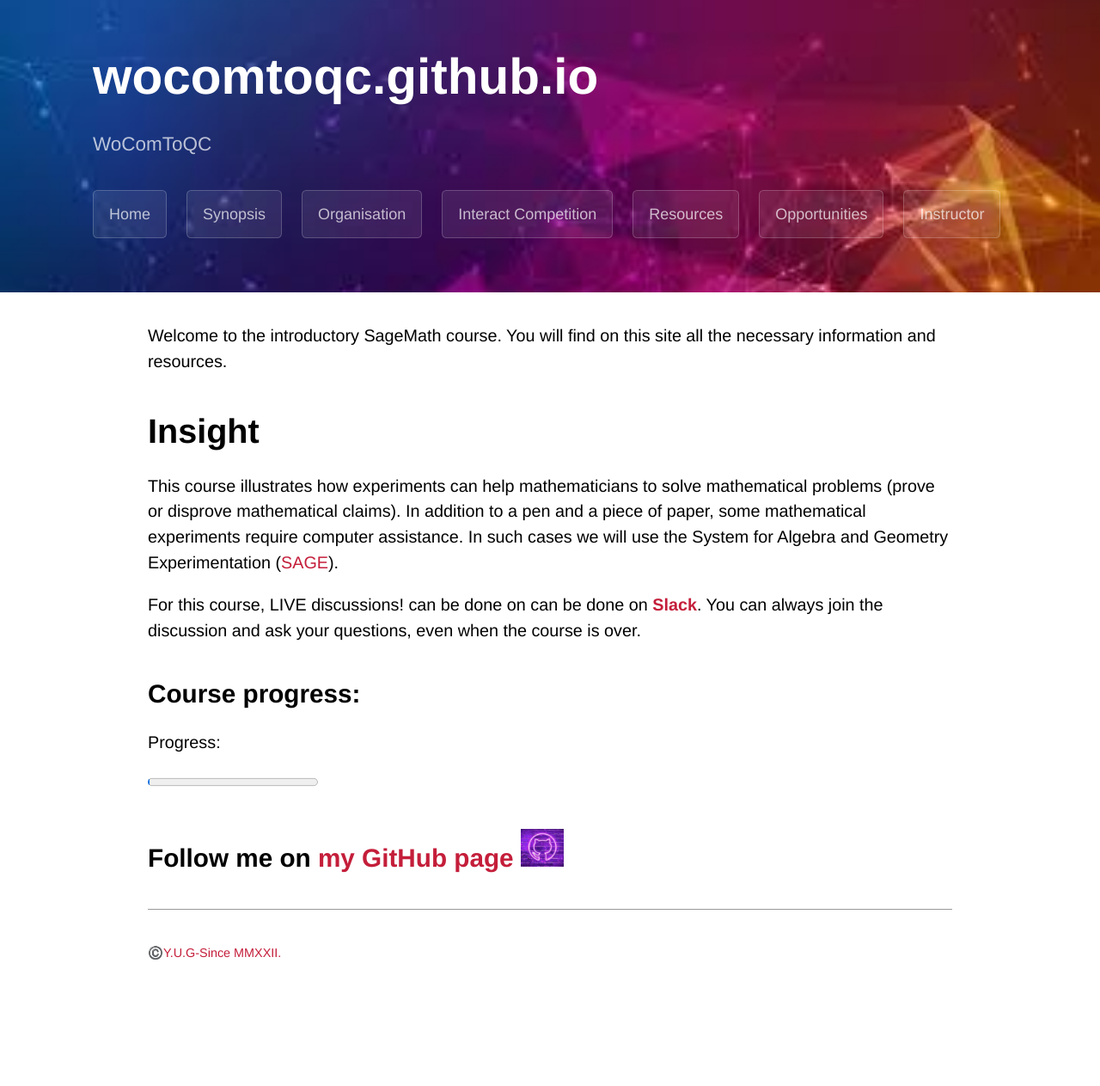
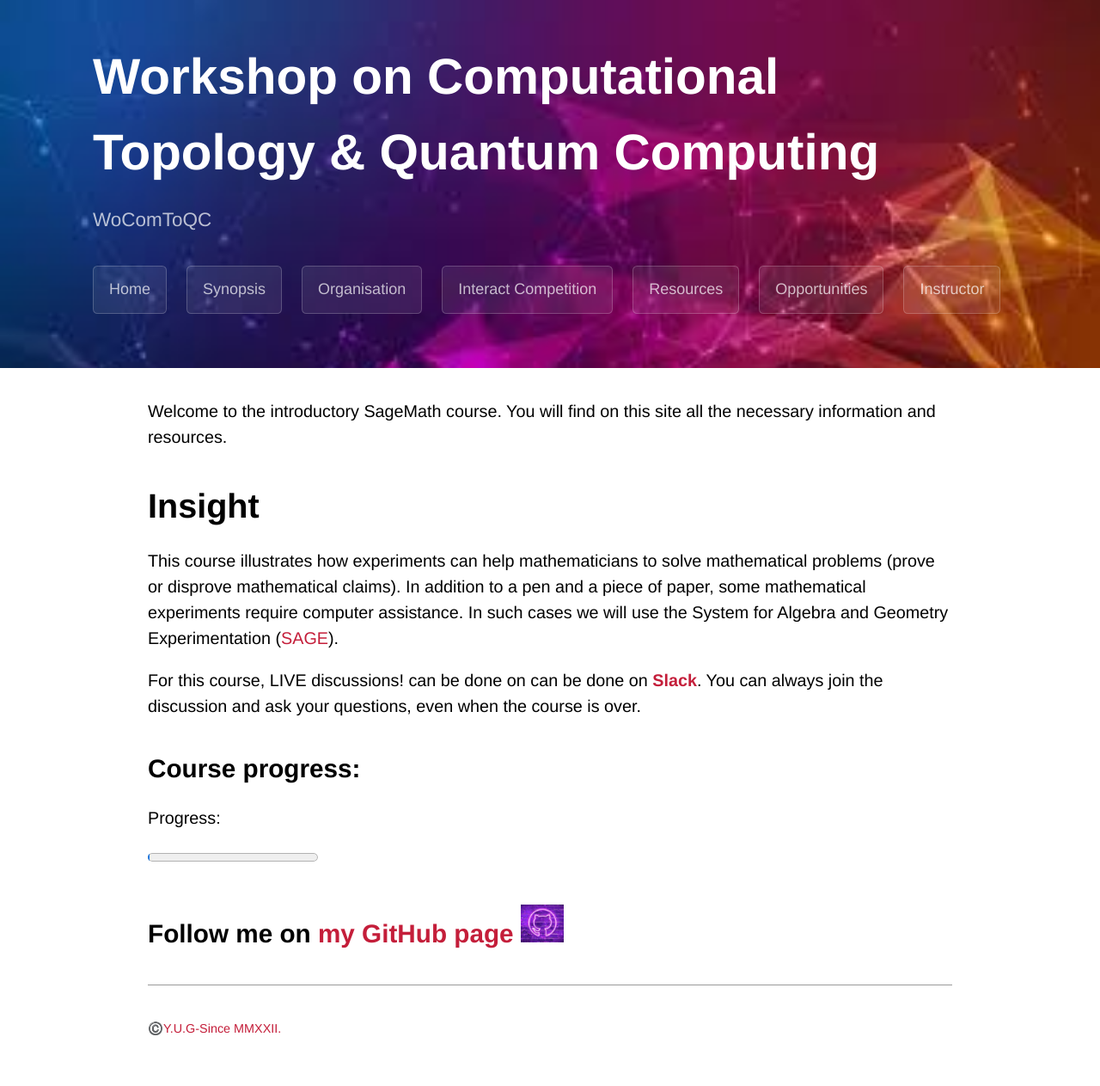
Before and after one commit to WoComtoQC/wocomtoqc.github.io, a Jekyll site: the page built from index.md, in a window 1280 px wide. Shown: the whole page at 86% size. Built offline with Jekyll 4.4.1, drawn with Linux system fonts in a browser that asks for light colours; some web fonts are replaced; before the commit the page ends 1175 px from its top, so only the background shows below that.

Commit message:
Update _config.yml

```diff
--- a/_config.yml
+++ b/_config.yml
@@ -1,4 +1,4 @@
-title:        ## Workshop on Computational Topology & Quantum Computing
+title:        Workshop on Computational Topology & Quantum Computing
 description:  WoComToQC
 
 
```
